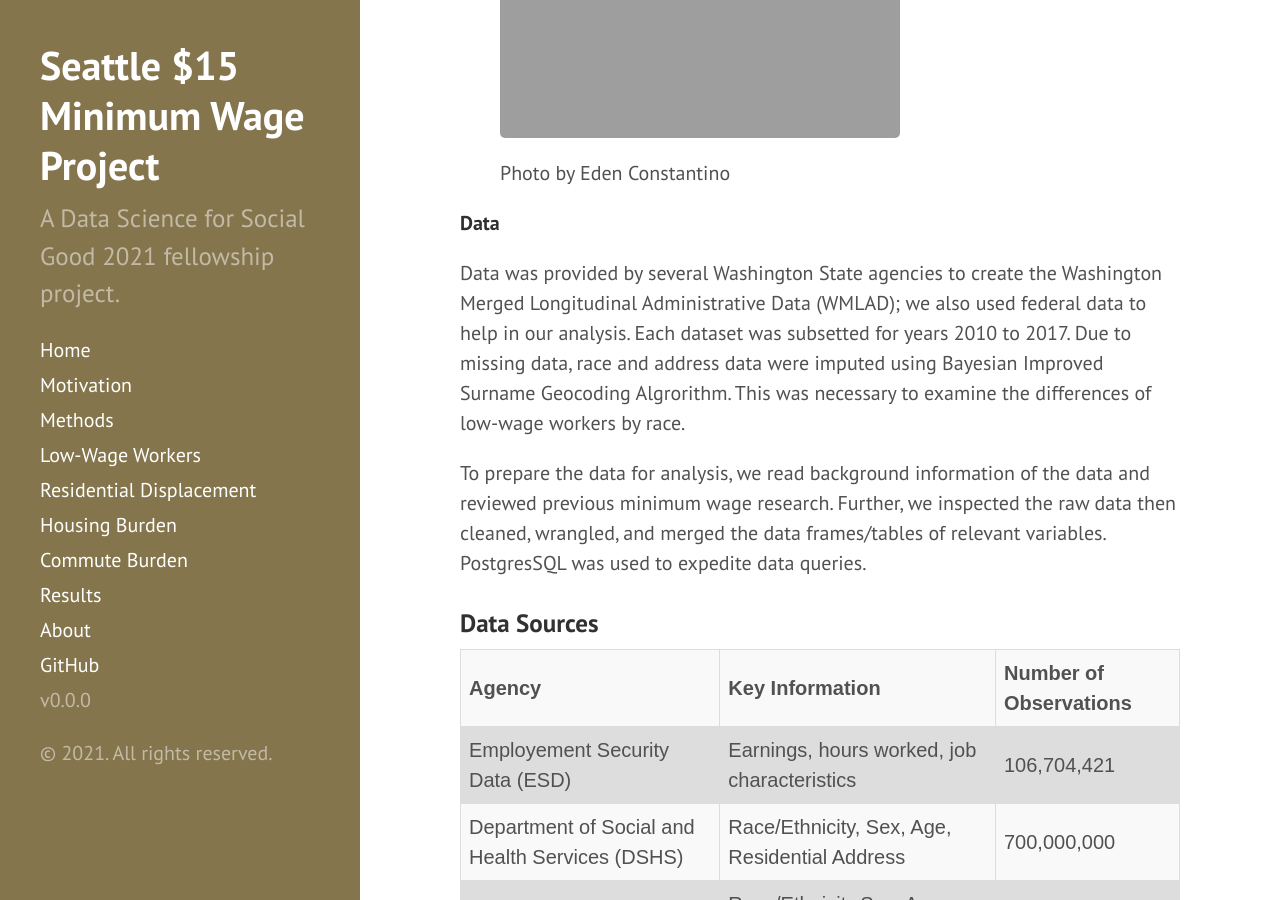
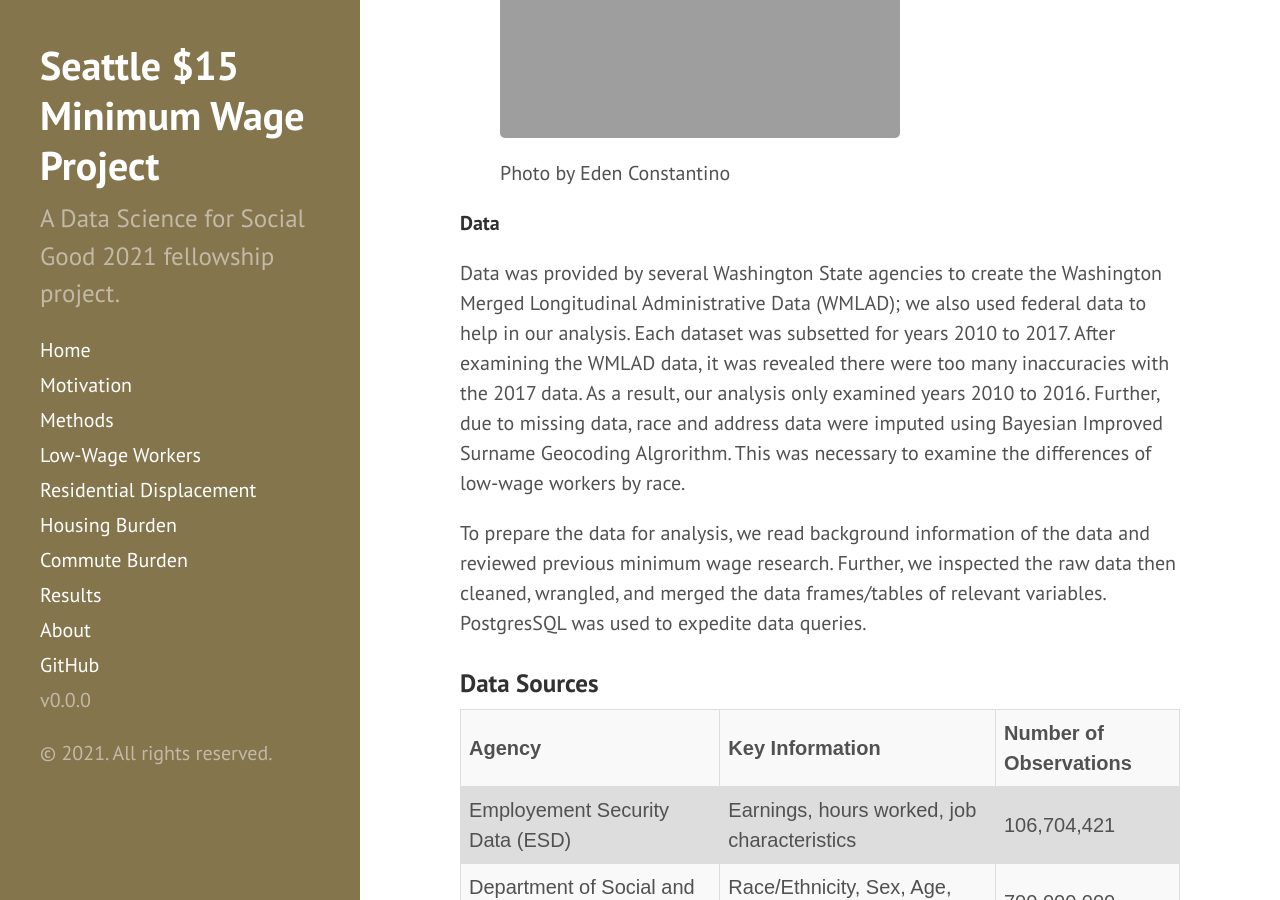
Before and after one commit to uwescience/MinWA, a Jekyll site: the page built from methods.md, in a window 1280 px wide and 900 px high, scrolled down 312 px. Built offline with Jekyll 4.4.1, drawn with Linux system fonts in a browser that asks for light colours; some of the changed text lies outside the part shown.

Commit message:
edited to reflect changes of analysis

```diff
--- a/methods.md
+++ b/methods.md
@@ -9,7 +9,7 @@
 
 **Data**
 
-Data was provided by several Washington State agencies to create the Washington Merged Longitudinal Administrative Data (WMLAD); we also used federal data to help in our analysis. Each dataset was subsetted for years 2010 to 2017. Due to missing data, race and address data were imputed using Bayesian Improved Surname Geocoding Algrorithm. This was necessary to examine the differences of low-wage workers by race.
+Data was provided by several Washington State agencies to create the Washington Merged Longitudinal Administrative Data (WMLAD); we also used federal data to help in our analysis. Each dataset was subsetted for years 2010 to 2017. After examining the  WMLAD data, it was revealed there were too many inaccuracies with the 2017 data. As a result, our analysis only examined years 2010 to 2016. Further, due to missing data, race and address data were imputed using Bayesian Improved Surname Geocoding Algrorithm. This was necessary to examine the differences of low-wage workers by race.
 
 To prepare the data for analysis, we read background information of the data and reviewed previous minimum wage research. Further, we inspected the raw data then cleaned, wrangled, and merged the data frames/tables of relevant variables. PostgresSQL was used to expedite data queries.
 
@@ -119,7 +119,7 @@
 This project utilized exploratory data analysis
 
   - Demographic Distribution of Workers
-      - Combine ESD data from 2010-2017
+      - Combine ESD data from 2010-2016
       - Merge ESD data to imputed demographic data
       - Create several low-wage variables based on different theories
       - Examine the distribution of low-wage workers of the different low-wage variables
@@ -128,14 +128,14 @@
 
   - Residential Displacement
       - Aggregate measures:
-        - Visualize the change in composition of low-wage workers disaggregated by race at the census tract from 2010-2017
+        - Visualize the change in composition of low-wage workers disaggregated by race at the census tract from 2010-2016
       - Individual-level measures:
-        - Examine distribution of the total number of moves from 2010-2017 disaggregated by race, gender, and age
+        - Examine distribution of the total number of moves from 2010-2016 disaggregated by race, gender, and age
         - Examine distribution of the number of different numbers of moves disaggregated by race, gender, age
 
   - Housing Price Burden
       - Rent price was 20,30,40,50,60 percent of monthly income, converted to hourly wage assuming 40/hrs per week per month
-      - Select years 2011, 2015, 2017 and 2 bedroom housing cost to make a 20-60% housing wage categories for rental price + hourly wage by zip code
+      - Select years 2011, 2015, 2016 and 2 bedroom housing cost to make a 20-60% housing wage categories for rental price + hourly wage by zip code
       - Visualize fair market rent distribution
       - Use quarter 2 hourly wages to categorize people as housing burdened
       - Visualize who is more/less housing burdened geographic region
```
Also changed, not shown: motivation.md (+2 -2 lines).
